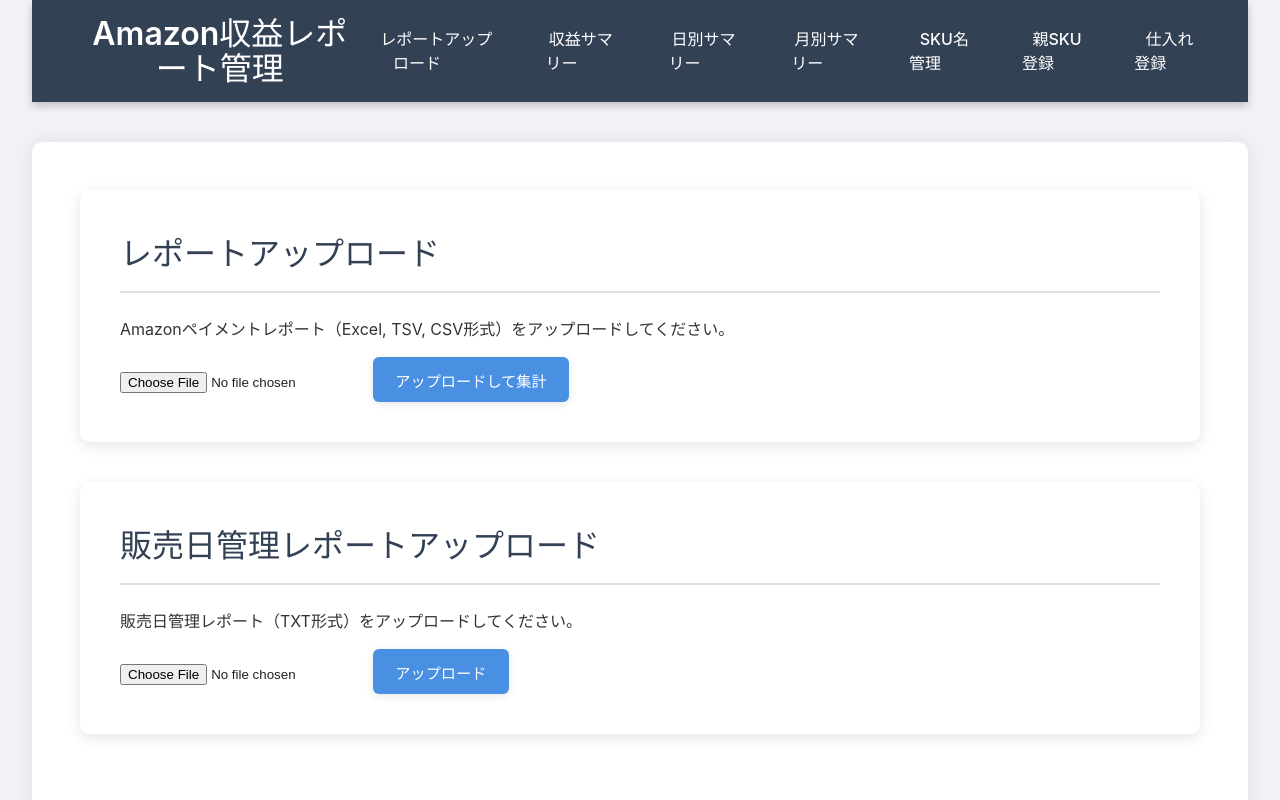
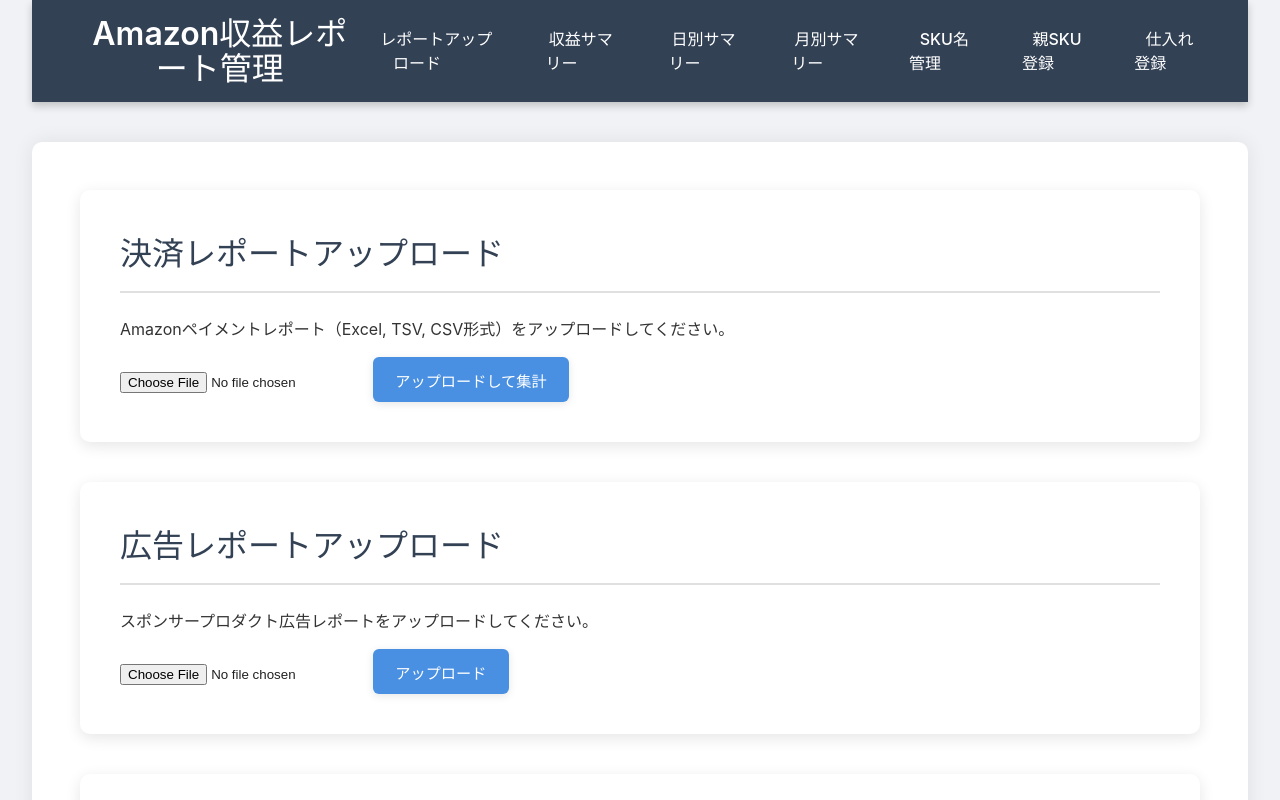
Before and after one commit to CheatBook/AmzRevenueManager, a React (Vite) app in the folder frontend/: page / in a window 1280 px wide. Shown: the top 800 px of the page. Built offline with nearby package versions, Linux system fonts and the light colour scheme.

Commit message:
Fix: インポート機能を分割

```diff
--- a/frontend/src/pages/UploadPage.tsx
+++ b/frontend/src/pages/UploadPage.tsx
@@ -2,34 +2,47 @@ import { useState, type ChangeEvent } from 'react';
 import { useNavigate } from 'react-router-dom';
 
 export default function UploadPage() {
-  const [selectedFile, setSelectedFile] = useState<File | null>(null);
-  const [message, setMessage] = useState<string>('');
-  const [error, setError] = useState<string>('');
-  const [isLoading, setIsLoading] = useState<boolean>(false);
+  const [selectedFiles, setSelectedFiles] = useState<{ [key: string]: File | null }>({});
+  const [messages, setMessages] = useState<{ [key: string]: string }>({});
+  const [errors, setErrors] = useState<{ [key: string]: string }>({});
+  const [isLoading, setIsLoading] = useState<{ [key: string]: boolean }>({});
   const navigate = useNavigate();
 
-  const handleFileChange = (event: ChangeEvent<HTMLInputElement>) => {
+  const handleFileChange = (event: ChangeEvent<HTMLInputElement>, uploadType: string) => {
     if (event.target.files) {
-      setSelectedFile(event.target.files[0]);
-      setMessage('');
-      setError('');
+      setSelectedFiles({ ...selectedFiles, [uploadType]: event.target.files[0] });
+      setMessages({ ...messages, [uploadType]: '' });
+      setErrors({ ...errors, [uploadType]: '' });
     }
   };
 
-  const handleUpload = async (isSalesDate = false) => {
+  const handleUpload = async (uploadType: 'payment' | 'advertisement' | 'salesDate') => {
+    const selectedFile = selectedFiles[uploadType];
     if (!selectedFile) {
-      setError('ファイルが選択されていません。');
+      setErrors({ ...errors, [uploadType]: 'ファイルが選択されていません。' });
       return;
     }
 
-    setIsLoading(true);
-    setMessage('ファイルをアップロード中です...');
-    setError('');
+    setIsLoading({ ...isLoading, [uploadType]: true });
+    setMessages({ ...messages, [uploadType]: 'ファイルをアップロード中です...' });
+    setErrors({ ...errors, [uploadType]: '' });
     const formData = new FormData();
     formData.append('file', selectedFile);
 
+    let url = '';
+    switch (uploadType) {
+      case 'payment':
+        url = '/api/sales/upload';
+        break;
+      case 'advertisement':
+        url = '/api/sales/upload-advertisement';
+        break;
+      case 'salesDate':
+        url = '/api/sales/upload-sales-date';
+        break;
+    }
+
     try {
-      const url = isSalesDate ? '/api/sales/upload-sales-date' : '/api/sales/upload';
       const response = await fetch(url, {
         method: 'POST',
         body: formData,
@@ -37,41 +50,53 @@ export default function UploadPage() {
 
       if (response.ok) {
         const responseMessage = await response.text();
-        setMessage(responseMessage);
-        setError('');
+        setMessages({ ...messages, [uploadType]: responseMessage });
+        setErrors({ ...errors, [uploadType]: '' });
       } else {
         const errorMessage = await response.text();
-        setError(errorMessage || `アップロード失敗: ${response.statusText}`);
-        setMessage('');
+        setErrors({ ...errors, [uploadType]: errorMessage || `アップロード失敗: ${response.statusText}` });
+        setMessages({ ...messages, [uploadType]: '' });
       }
     } catch (err) {
       console.error('アップロードエラー:', err);
-      setError('アップロード中にエラーが発生しました。');
-      setMessage('');
+      setErrors({ ...errors, [uploadType]: 'アップロード中にエラーが発生しました。' });
+      setMessages({ ...messages, [uploadType]: '' });
     } finally {
-      setIsLoading(false);
+      setIsLoading({ ...isLoading, [uploadType]: false });
     }
   };
 
   return (
     <div>
       <div className="card">
-        <h2>レポートアップロード</h2>
+        <h2>決済レポートアップロード</h2>
         <p>Amazonペイメントレポート（Excel, TSV, CSV形式）をアップロードしてください。</p>
-        <input type="file" accept=".csv,.tsv,.txt,.xlsx" onChange={handleFileChange} />
-        <button onClick={() => handleUpload()} disabled={isLoading}>
-          {isLoading ? '処理中...' : 'アップロードして集計'}
+        <input type="file" accept=".csv,.tsv,.txt,.xlsx" onChange={(e) => handleFileChange(e, 'payment')} />
+        <button onClick={() => handleUpload('payment')} disabled={isLoading['payment']}>
+          {isLoading['payment'] ? '処理中...' : 'アップロードして集計'}
         </button>
-        {message && <p style={{ color: 'green' }}>{message}</p>}
-        {error && <p style={{ color: 'red', border: '1px solid red', padding: '10px' }}>{error}</p>}
+        {messages['payment'] && <p style={{ color: 'green' }}>{messages['payment']}</p>}
+        {errors['payment'] && <p style={{ color: 'red', border: '1px solid red', padding: '10px' }}>{errors['payment']}</p>}
+      </div>
+      <div className="card">
+        <h2>広告レポートアップロード</h2>
+        <p>スポンサープロダクト広告レポートをアップロードしてください。</p>
+        <input type="file" accept=".xlsx" onChange={(e) => handleFileChange(e, 'advertisement')} />
+        <button onClick={() => handleUpload('advertisement')} disabled={isLoading['advertisement']}>
+          {isLoading['advertisement'] ? '処理中...' : 'アップロード'}
+        </button>
+        {messages['advertisement'] && <p style={{ color: 'green' }}>{messages['advertisement']}</p>}
+        {errors['advertisement'] && <p style={{ color: 'red', border: '1px solid red', padding: '10px' }}>{errors['advertisement']}</p>}
       </div>
       <div className="card">
         <h2>販売日管理レポートアップロード</h2>
         <p>販売日管理レポート（TXT形式）をアップロードしてください。</p>
-        <input type="file" accept=".txt" onChange={handleFileChange} />
-        <button onClick={() => handleUpload(true)} disabled={isLoading}>
-          {isLoading ? '処理中...' : 'アップロード'}
+        <input type="file" accept=".txt" onChange={(e) => handleFileChange(e, 'salesDate')} />
+        <button onClick={() => handleUpload('salesDate')} disabled={isLoading['salesDate']}>
+          {isLoading['salesDate'] ? '処理中...' : 'アップロード'}
         </button>
+        {messages['salesDate'] && <p style={{ color: 'green' }}>{messages['salesDate']}</p>}
+        {errors['salesDate'] && <p style={{ color: 'red', border: '1px solid red', padding: '10px' }}>{errors['salesDate']}</p>}
       </div>
     </div>
   );
```
Also changed, not shown: 1 other file (tests, documents, lock files or other folders).
